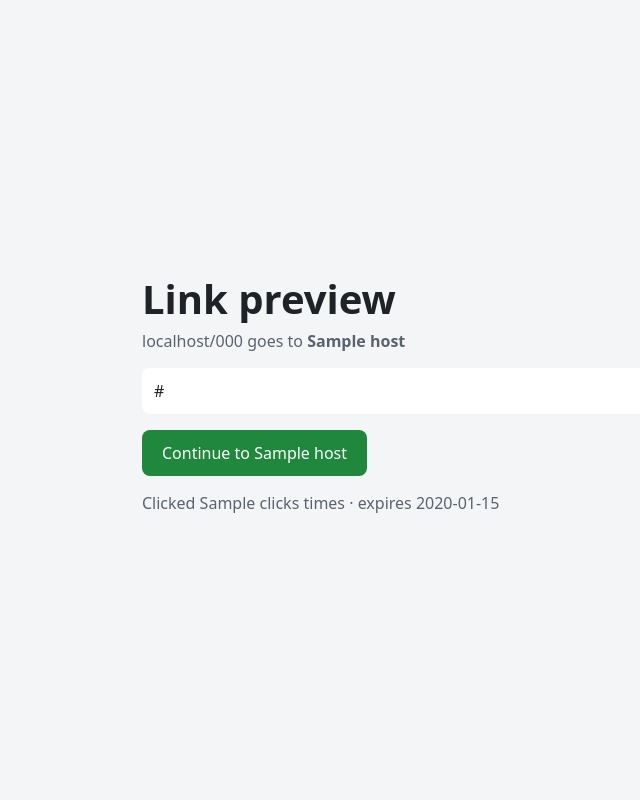
After one commit to kayaal34/flask-url-shortener, a Flask app: template templates/preview.html in a window 1280 px wide. The commit adds this page. Shown: the whole page, without its empty margins (218-858 px from the left). Run offline with Flask 3, Linux system fonts and the light colour scheme; the template is opened without the code that fills it: most values are stand-ins (such as "Sample title", 1, 10 or a date in 2020).

Commit message:
Add a preview page that shows where a short link goes

```diff
--- a/app.py
+++ b/app.py
@@ -147,6 +147,17 @@ def create_app(database="links.db"):
         links = [dict(row, expired=is_expired(row["expires_at"], now())) for row in rows]
         return render_template("stats.html", links=links)
 
+    @app.route("/<code>+")
+    def preview(code):
+        """Show where a short link goes without following it (or counting a click)."""
+        row = get_db().execute(
+            "SELECT code, url, clicks, expires_at FROM links WHERE code = ?", (code,)
+        ).fetchone()
+        if row is None:
+            abort(404)
+        link = dict(row, expired=is_expired(row["expires_at"], now()))
+        return render_template("preview.html", link=link, host=urlparse(row["url"]).netloc)
+
     @app.route("/<code>")
     def follow(code):
         db = get_db()
--- a/static/style.css
+++ b/static/style.css
@@ -41,3 +41,5 @@ select.expiry { padding: 12px; border: 1px solid #d1d9e0; border-radius: 8px; }
   form { flex-direction: column; }
   input.alias { flex: 1; }
 }
+a.button { display: inline-block; padding: 12px 20px; border-radius: 8px; background: #1f883d; color: #fff; text-decoration: none; }
+a.button:hover { background: #1a7f37; }
--- /dev/null
+++ b/templates/preview.html
@@ -0,0 +1,23 @@
+<!doctype html>
+<html lang="en">
+<head>
+  <meta charset="utf-8">
+  <meta name="viewport" content="width=device-width, initial-scale=1">
+  <meta name="robots" content="noindex">
+  <title>Shorty – where does {{ link.code }} go?</title>
+  <link rel="stylesheet" href="{{ url_for('static', filename='style.css') }}">
+</head>
+<body>
+  <main>
+    <h1>Link preview</h1>
+    <p class="tagline">{{ request.host }}/{{ link.code }} goes to <strong>{{ host }}</strong></p>
+    <p class="result url">{{ link.url }}</p>
+    {% if link.expired %}
+      <p class="error">This link has expired.</p>
+    {% else %}
+      <p><a class="button" href="{{ link.url }}" rel="noopener noreferrer">Continue to {{ host }}</a></p>
+    {% endif %}
+    <p class="tagline">Clicked {{ link.clicks }} time{{ "" if link.clicks == 1 else "s" }}{% if link.expires_at %} · expires {{ link.expires_at[:10] }}{% endif %}</p>
+  </main>
+</body>
+</html>
```
Also changed, not shown: test_app.py (+24 -0 lines).
